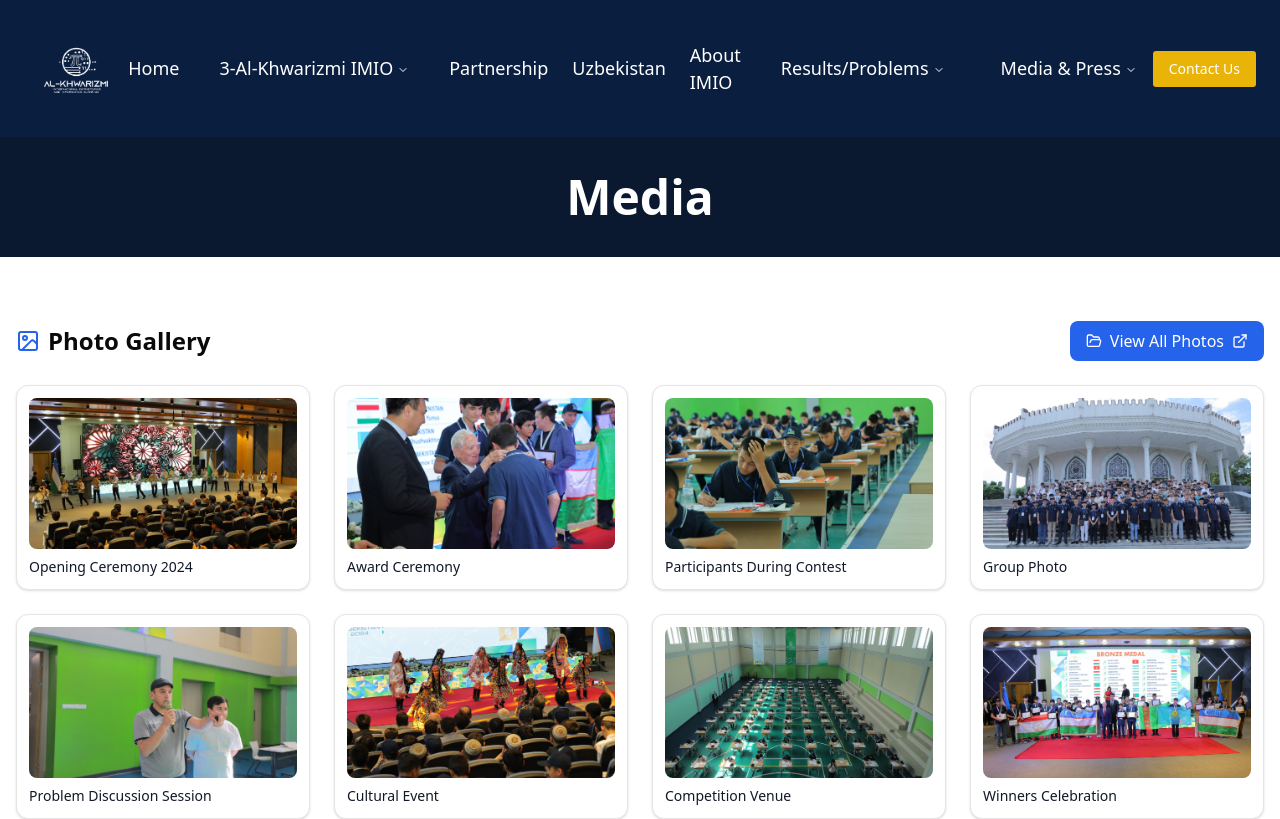
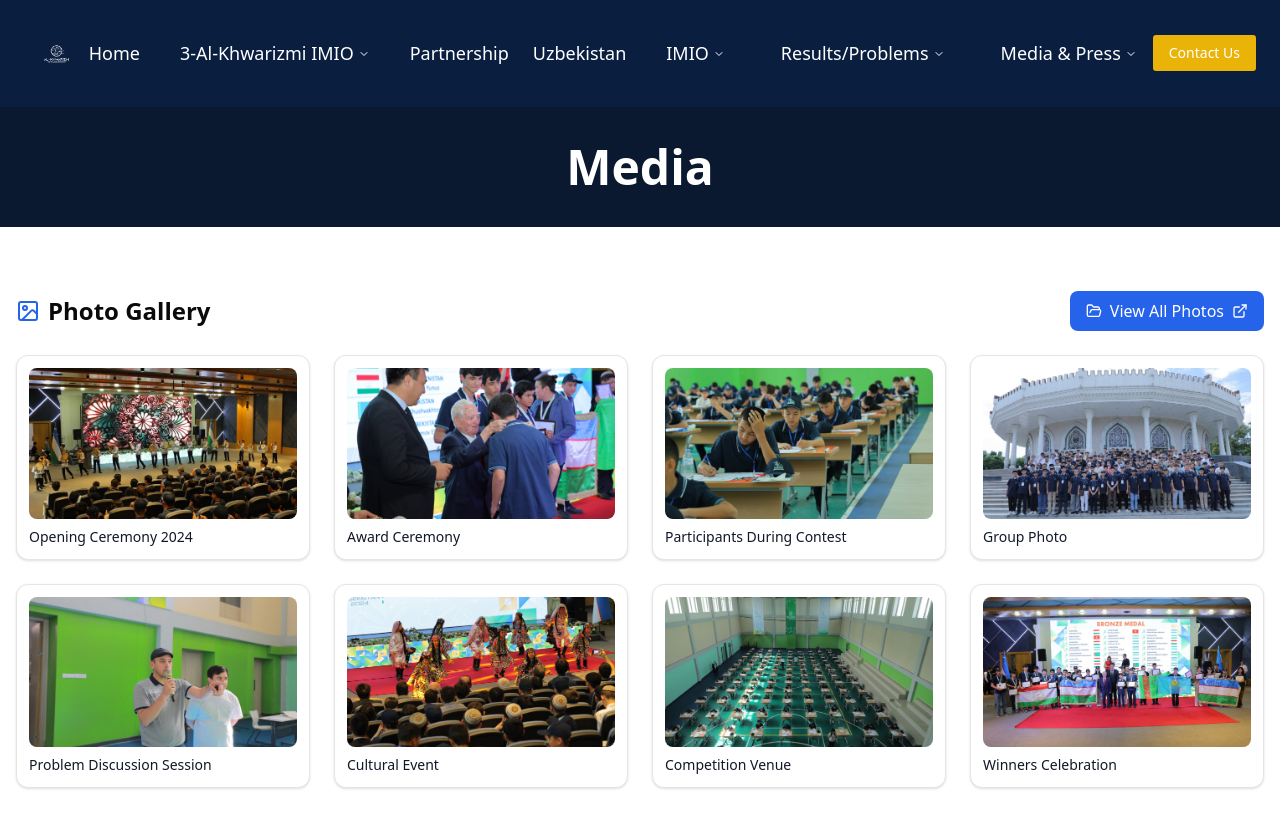
Before and after one commit to OkiljonDadakhanov/alxorazmiy, a Next.js app: page /media in a window 1280 px wide. Shown: the top 819 px of the page. Built offline with nearby package versions, Linux system fonts and the light colour scheme.

Commit message:
dropdown for about added and public for google drive changed

```diff
--- a/app/media/page.tsx
+++ b/app/media/page.tsx
@@ -90,7 +90,7 @@ const MediaPage = () => {
               <h2 className="text-2xl font-semibold">Photo Gallery</h2>
             </div>
             <a
-              href="https://drive.google.com/drive/folders/1K64fxCgVyJrtYy0LLvn7n7DTMHi0CPmX"
+              href="https://drive.google.com/drive/folders/1K64fxCgVyJrtYy0LLvn7n7DTMHi0CPmX?usp=sharing"
               target="_blank"
               rel="noopener noreferrer"
               className="flex items-center space-x-2 px-4 py-2 bg-blue-600 text-white rounded-lg hover:bg-blue-700 transition-colors"
@@ -134,7 +134,7 @@ const MediaPage = () => {
               <h2 className="text-2xl font-semibold">Video Gallery</h2>
             </div>
             <Link
-              href="https://drive.google.com/drive/folders/1K64fxCgVyJrtYy0LLvn7n7DTMHi0CPmX"
+              href="https://drive.google.com/drive/folders/1K64fxCgVyJrtYy0LLvn7n7DTMHi0CPmX?usp=sharing"
               target="_blank"
               rel="noopener noreferrer"
               className="flex items-center space-x-2 px-4 py-2 bg-blue-600 text-white rounded-lg hover:bg-blue-700 transition-colors"
--- a/constants/menu-items.ts
+++ b/constants/menu-items.ts
@@ -18,8 +18,13 @@ export const menuItems: MenuItem[] = [
   { label: "Partnership", href: "/partnership" },
   { label: "Uzbekistan", href: "/uzbekistan" },
   {
-    label: "About IMIO",
-    href: "/about",
+    label: "IMIO",
+
+    submenu: [
+      { label: "About IMIO", href: "/about" },
+      { label: "IMIO 2023", href: "/imio2023" },
+      { label: "IMIO 2024", href: "/imio2024" },
+    ],
   },
   {
     label: "Results/Problems",
```
Also changed, not shown: app/about/page.tsx (line endings or trailing spaces), components/navigation.tsx (line endings or trailing spaces).
